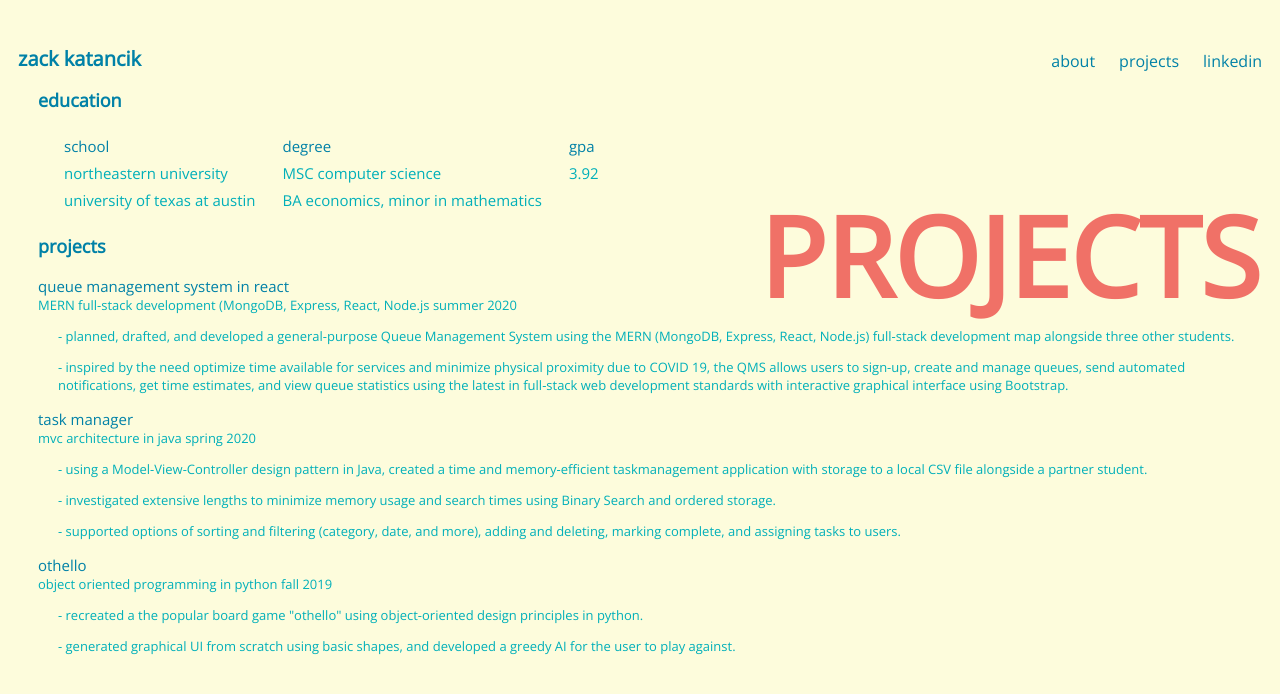
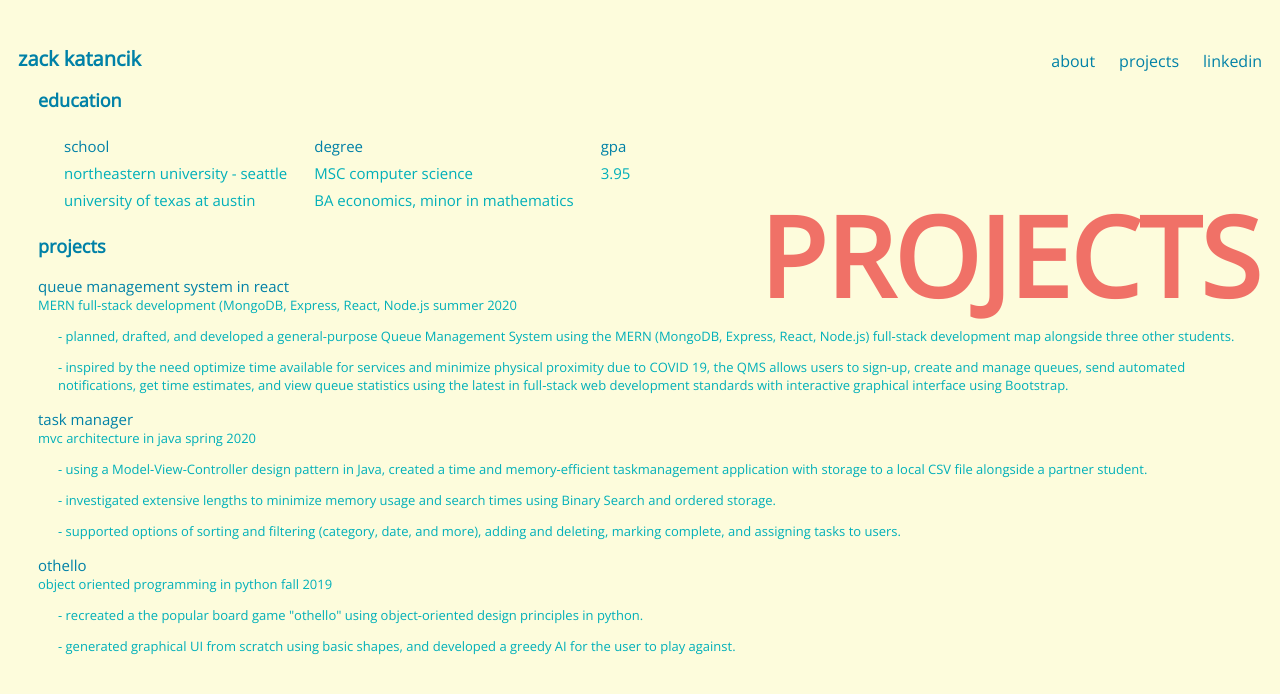
Before and after one commit to zkatancik/personal-website, a website: page html/projects.html in a window 1280 px wide. Drawn offline with nearby package versions, Linux system fonts and the light colour scheme.

Commit message:
updating gpa

```diff
--- a/html/projects.html
+++ b/html/projects.html
@@ -34,9 +34,9 @@
             </thead>
 
             <tr>
-              <td>northeastern university</td>
+              <td>northeastern university - seattle</td>
               <td>MSC computer science</td>
-              <td>3.92</td>
+              <td>3.95</td>
             </tr>
 
             <tr>
```
